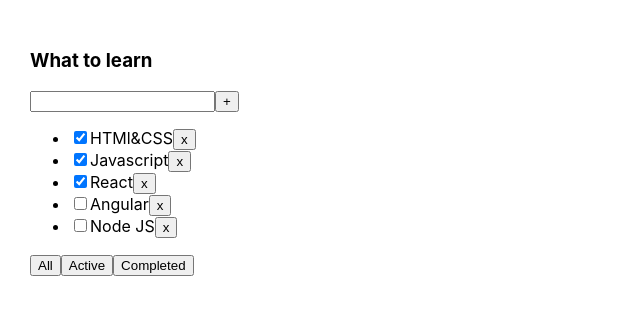
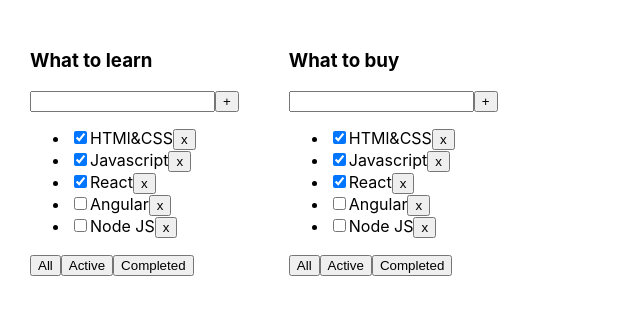
Before and after one commit to AntonKrasouski88/to_do_list_train, a React (Create React App) app: page / in a window 1280 px wide. Shown: the top 314 px of the page, without its empty margins (0-640 px from the left). Built offline with nearby package versions, Linux system fonts and the light colour scheme.

Commit message:
feat: drawing multiple lists with tasks

```diff
--- a/src/App.tsx
+++ b/src/App.tsx
@@ -4,9 +4,18 @@
 import {TaskType, TodoList} from "./component/TodoList";
 
 export type FilterType = 'all' | 'active' | 'completed';
+export type TodolistType = {
+    id: string
+    title: string
+    filter: FilterType
+}
 function App() {
-    const title = 'What to learn';
-    const [tasks, setTasks] = useState<Array<TaskType>>([
+    let [toDoLists, setToDoLists] = useState<Array<TodolistType>>([
+        {id: v1(), title: "What to learn", filter: 'all'},
+        {id: v1(), title: "What to buy", filter: 'all'},
+    ])
+
+    let [tasks, setTasks] = useState<Array<TaskType>>([
         {id: v1(), title: 'HTMl&CSS', isDone: true},
         {id: v1(), title: 'Javascript', isDone: true},
         {id: v1(), title: 'React', isDone: true},
@@ -18,7 +27,7 @@
         setFilter(filter);
     }
 
-    let showTask;
+    let showTask:Array<TaskType>;
     switch (filter) {
         case 'active':
             showTask = tasks.filter(value => !value.isDone);
@@ -50,14 +59,23 @@
 
     return (
         <div className="App">
+            {
+                toDoLists.map(todolist => {
+                    return (
                         < TodoList
-                title ={title}
+                            key = {todolist.id}
+                            id = {todolist.id}
+                            title ={todolist.title}
                             tasks = {showTask}
                             filter = {changeFilter}
                             removeTask={removeTask}
                             addTask = {addTask}
                             changeIsDone={changeIsDone}
                         />
+                    )
+                })
+            }
+
         </div>
     );
 }
--- a/src/component/TodoList.tsx
+++ b/src/component/TodoList.tsx
@@ -9,6 +9,7 @@
 }
 
 type TodoListPropsType = {
+    id: string
     title: string
     tasks: Array<TaskType>
     filter: (filter: FilterType) => void
```
Lines whose indentation alone changed are shown as unchanged.
